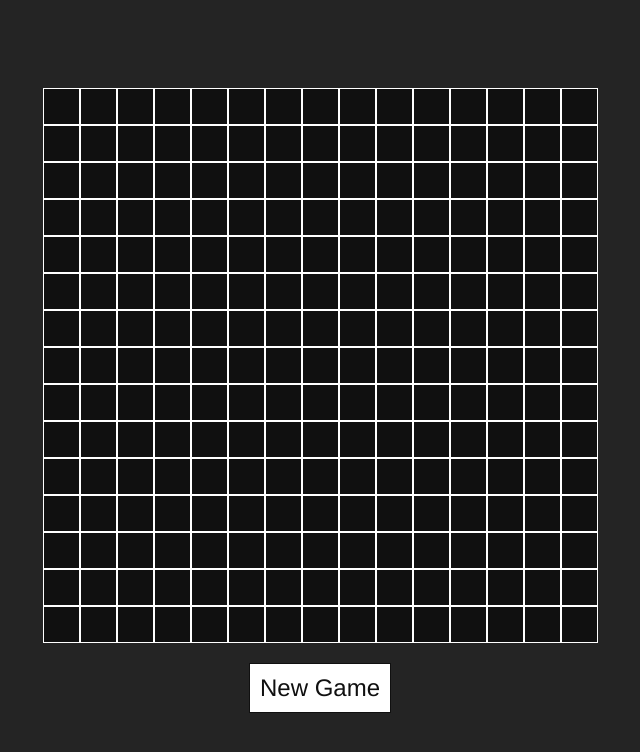
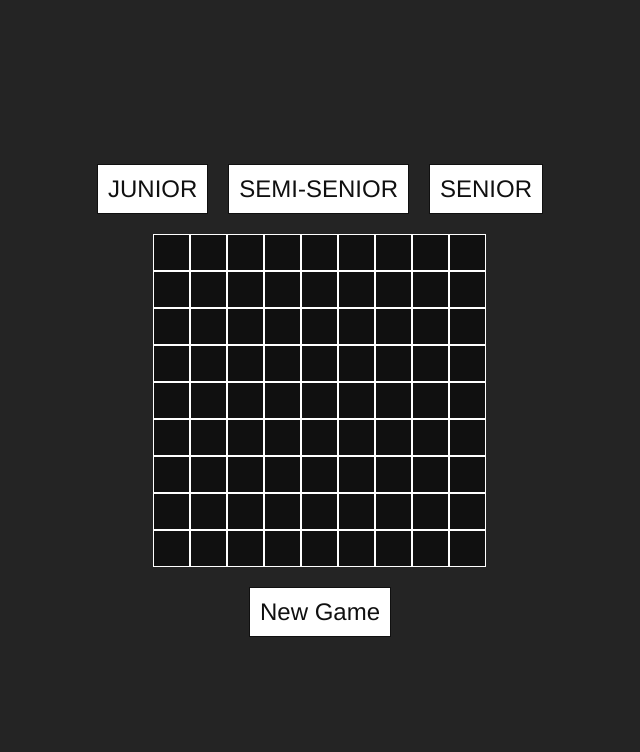
Before and after one commit to LeonardoSalvucci/mine-sweeper, a Vue app: page / in a window 1280 px wide. Shown: the top 752 px of the page, without its empty margins (320-960 px from the left). Built offline with nearby package versions, Linux system fonts and the light colour scheme; a web font is replaced by a local one.

Commit message:
Added game settings

```diff
--- a/src/App.vue
+++ b/src/App.vue
@@ -12,10 +12,9 @@ import {
 
 import { dispatchConfetti } from './logic/confetti';
 
-import { MINE } from './constants';
-interface Board {
-  board: number[][];
-}
+import { MINE, gameSettings } from './constants';
+import { Board, GameSettings } from './types';
+
 const size = ref(15)
 const bombs = ref(5)
 
@@ -72,7 +71,22 @@ function handleClick(position: Position) {
   }
 }
 
-function newGame() {
+function newGame(setting?: GameSettings) {
+  if(setting) {
+    size.value = setting.size
+    bombs.value = setting.bombs
+  } else {
+    // Default game is junior
+    const junior = gameSettings.find(setting => setting.label === 'JUNIOR')
+    if (junior) {
+      size.value = junior.size
+      bombs.value = junior.bombs
+    } else {
+      // If junior is not defined in constants set hardcoded values
+      size.value = 9
+      bombs.value = 10
+    }
+  }
   gameBoardData.board = createBoardData(createRandomGameBoard(size.value, bombs.value))
   overlapBoard.board = Array(size.value).fill(1).map(() => Array(size.value).fill(1)) // 1 means overlaped and 0 means that is visible
   inGame.value = true
@@ -81,6 +95,13 @@ function newGame() {
 </script>
 
 <template>
+  <section class="actions">
+    <button
+      v-for="setting in gameSettings"
+      :key="setting.label"
+      type="button" @click="newGame(setting)">{{ setting.label }}
+    </button>
+  </section>
   <div class="board">
     <div class="row" v-for="(row, i) in gameBoardData.board" :key="`row${i}`">
       <div :class="{
@@ -94,7 +115,7 @@ function newGame() {
     </div>
   </div>
   <section class="actions">
-    <button type="button" @click="newGame">New Game</button>
+    <button type="button" @click="newGame()">New Game</button>
   </section>
   <Modal
     :show-modal="showModal"
@@ -108,7 +129,8 @@ function newGame() {
   display: grid;
   grid-template-columns: repeat(v-bind(size), 1fr);
   background-color: #fff;
-  margin-bottom: 20px;
+  margin: 20px auto 20px auto;
+  inline-size: fit-content;
 }
 .cell {
   border: 1px solid #101010;
@@ -123,6 +145,7 @@ function newGame() {
   display: flex;
   justify-content: center;
   align-items: center;
+  gap: 20px;
 }
 .actions button {
   padding: 10px;
--- a/src/constants.ts
+++ b/src/constants.ts
@@ -1 +1,20 @@
+import { GameSettings } from "./types";
+
 export const MINE = '💣';
+export const gameSettings: GameSettings[] = [
+  {
+    label: 'JUNIOR',
+    size: 9,
+    bombs: 10,
+  },
+  {
+    label: 'SEMI-SENIOR',
+    size: 16,
+    bombs: 40,
+  },
+  {
+    label: 'SENIOR',
+    size: 30,
+    bombs: 99,
+  }
+]
--- /dev/null
+++ b/src/types.ts
@@ -0,0 +1,9 @@
+export interface Board {
+  board: number[][];
+}
+
+export interface GameSettings {
+  label: string;
+  size: number;
+  bombs: number;
+}
```
